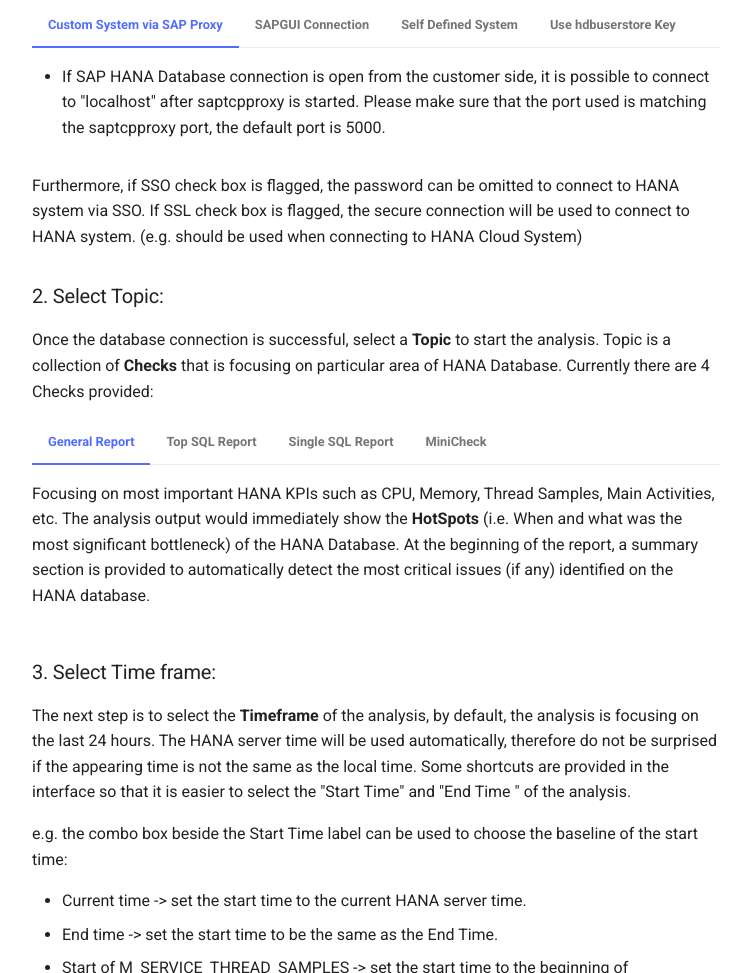
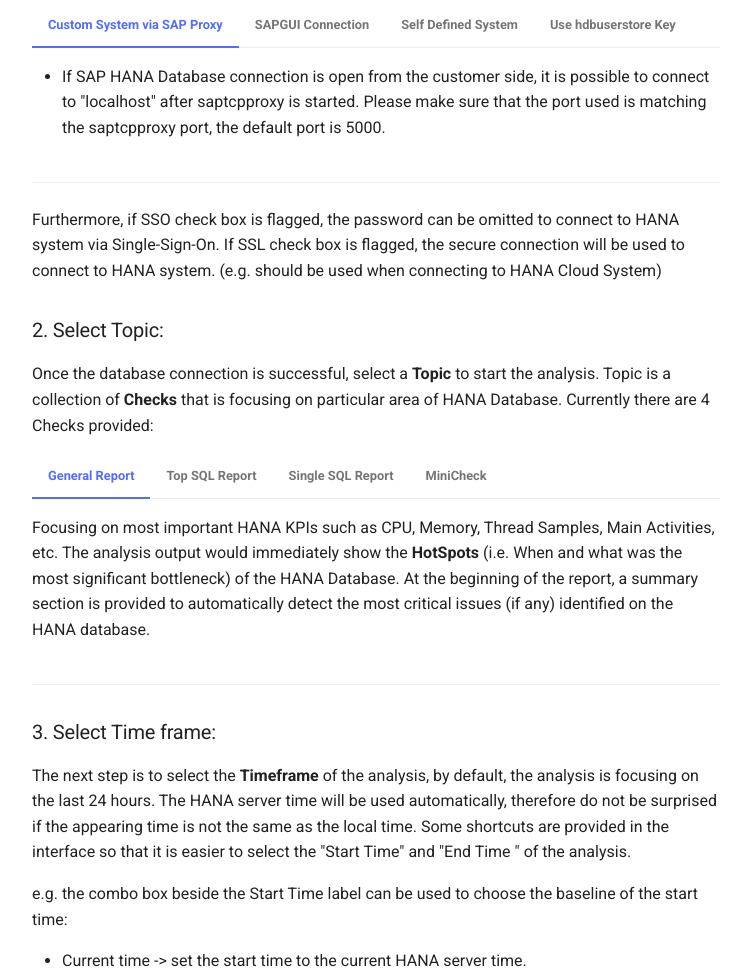
Before and after one commit to zhongmq/hsdoc, a plain HTML site: page index.html in a window 1280 px wide. Shown: the part 1510-2483 px from the top of the page, without its empty margins (264-1015 px from the left). Drawn offline with Linux system fonts and the light colour scheme.

Commit message:
Deployed 0adae0c with MkDocs version: 1.1.2

```diff
--- a/index.html
+++ b/index.html
@@ -845,7 +845,9 @@ so that all stake holders (Support, System Administrator, etc) can understand th
 <p>If key is generated and stored via hdbuserstore, it is also possible to connect to HANA system via the key.</p>
 </div>
 </div>
-<p>Furthermore, if SSO check box is flagged, the password can be omitted to connect to HANA system via SSO. If SSL check box is flagged, the secure connection will be used to connect to HANA system. (e.g. should be used when connecting to HANA Cloud System)</p>
+<hr />
+<p>Furthermore, if SSO check box is flagged, the password can be omitted to connect to HANA system via Single-Sign-On.
+If SSL check box is flagged, the secure connection will be used to connect to HANA system. (e.g. should be used when connecting to HANA Cloud System)</p>
 <h3 id="2-select-topic">2. Select Topic:<a class="headerlink" href="#2-select-topic" title="Permanent link">&para;</a></h3>
 <p>Once the database connection is successful, select a <strong>Topic</strong> to start the analysis. Topic is a collection of <strong>Checks</strong> that is
    focusing on particular area of HANA Database. Currently there are 4 Checks provided:</p>
@@ -868,6 +870,7 @@ SQL text, heatmap, KPI history, etc.</p>
 can be easily copied to the final report.</p>
 </div>
 </div>
+<hr />
 <h3 id="3-select-time-frame">3. Select Time frame:<a class="headerlink" href="#3-select-time-frame" title="Permanent link">&para;</a></h3>
 <p>The next step is to select the <strong>Timeframe</strong> of the analysis, by default, the analysis is focusing on the last 24 hours.
    The HANA server time will be used automatically, therefore do not be surprised if the appearing time is not the same as the local time.
```
Also changed, not shown: search/search_index.json (+1 -1 lines), 1 other file.
